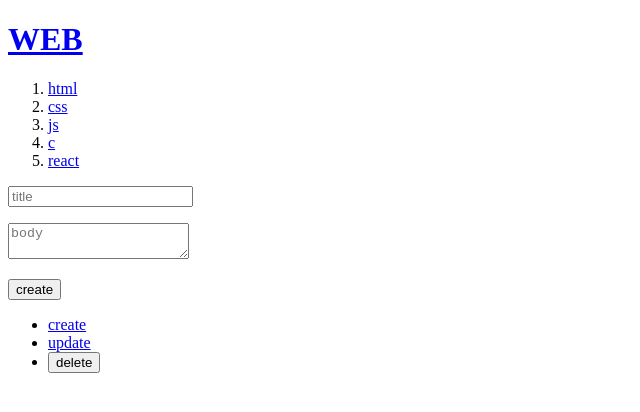
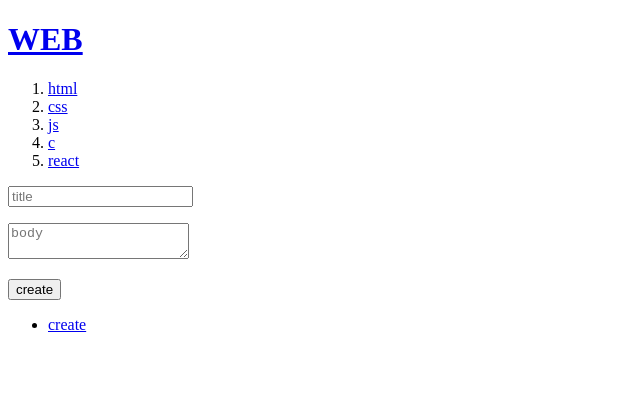
Before and after one commit to chobkyu/nextjs, a Next.js app in the folder my-app/: page /create in a window 1280 px wide. Shown: the top 412 px of the page, without its empty margins (0-640 px from the left). Built offline with nearby package versions, Linux system fonts and the light colour scheme; data requests are answered from the project's data file.

Commit message:
component 분리

```diff
--- /dev/null
+++ b/my-app/src/app/Control.tsx
@@ -0,0 +1,19 @@
+"use client"
+import Link from 'next/link';
+import { useParams } from 'next/navigation';
+
+export function Control() {
+  const params = useParams();
+  const id = params.id;
+  return (
+    <ul>
+      <li><Link href='/create'>create</Link></li>
+      {id ?
+      <>
+        <li><Link href={`/update/${id}`}>update</Link></li>
+        <li><button>delete</button></li>
+      </>:null}
+
+    </ul>
+  );
+}
--- a/my-app/src/app/layout.tsx
+++ b/my-app/src/app/layout.tsx
@@ -1,12 +1,14 @@
 import Link from 'next/link'
 import './globals.css'
 import type { Metadata } from 'next'
+import { Control } from './Control'
 
 
 export const metadata: Metadata = {
   title: 'NextJS tutorial',
   description: 'Generated by create next app',
 }
+
 
 export default async function RootLayout({children}: {
   children: React.ReactNode
@@ -27,11 +29,7 @@
           })}
         </ol>
         {children}
-        <ul>
-          <li><Link href='/create'>create</Link></li>
-          <li><Link href='/update/id'>update</Link></li>
-          <li><button>delete</button></li>
-        </ul>
+        <Control/>
       </body>
     </html>
   )
```
